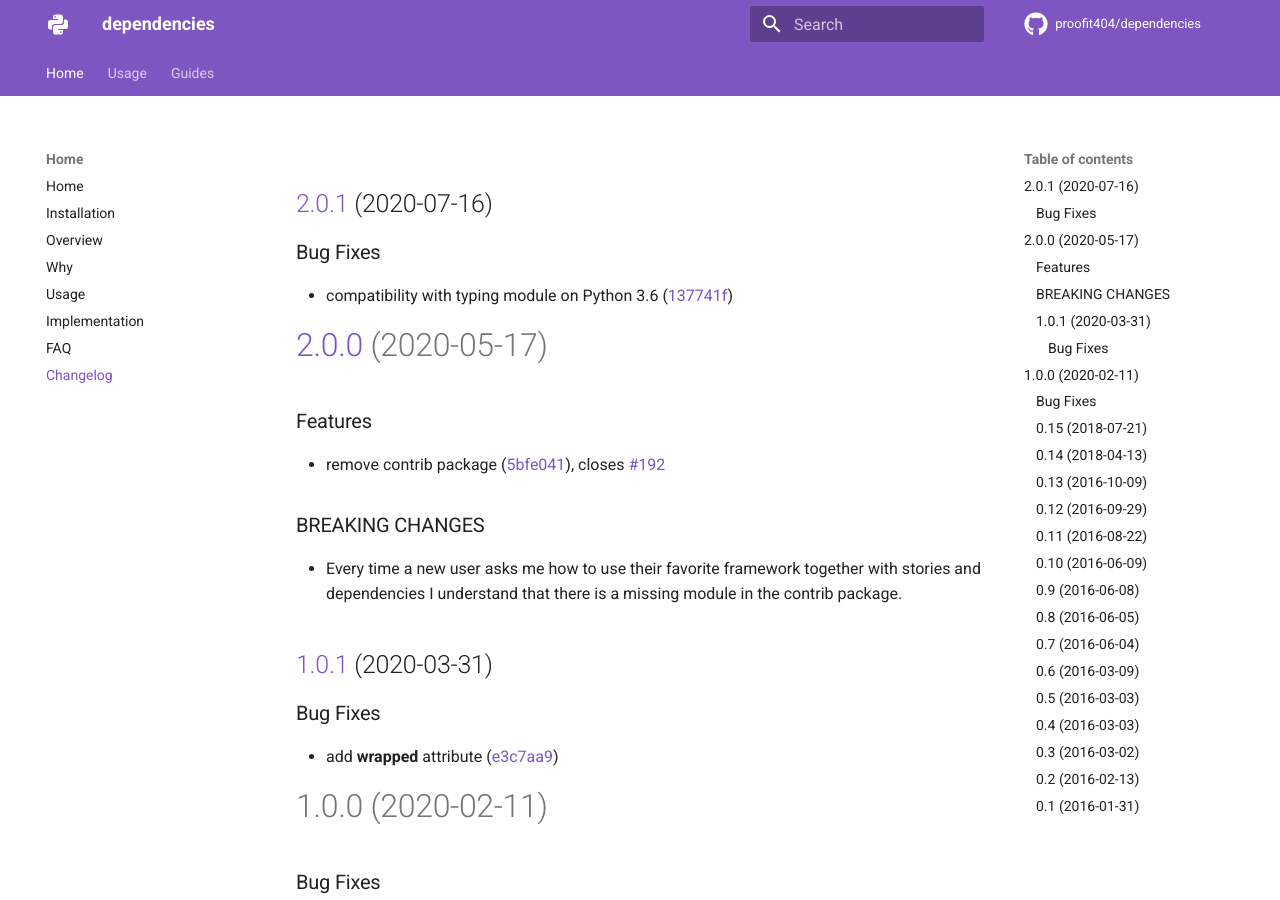
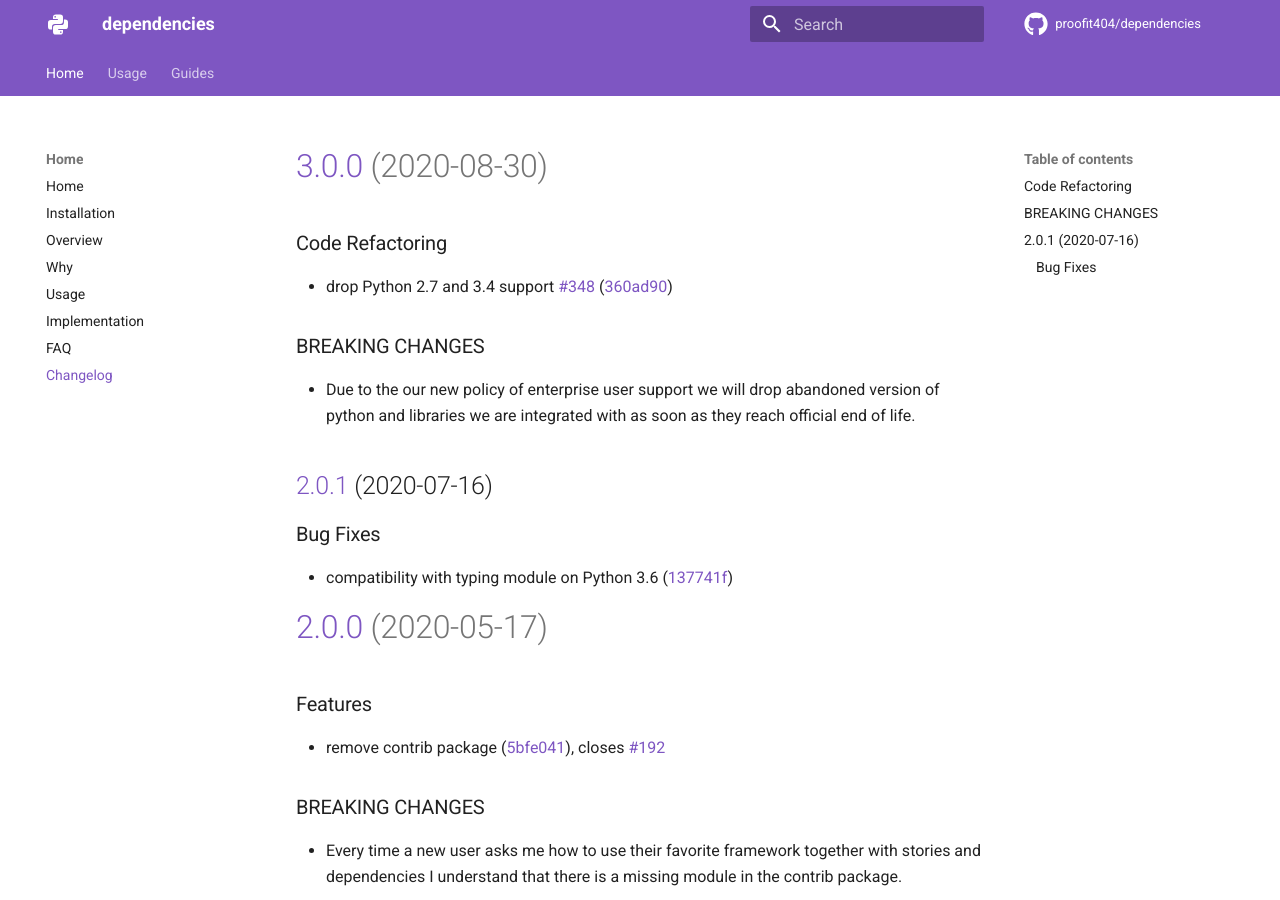
Before and after one commit to proofit404/dependencies, an MkDocs documentation site: the page built from docs/changelog.md, in a window 1280 px wide and 900 px high. Built offline with MkDocs 1.6.1 and Material for MkDocs 9.7.7, drawn with Linux system fonts in a browser that asks for light colours; comment, search, counter and statistics services are not loaded.

Commit message:
chore(release): 3.0.0 [skip ci]
# [3.0.0](https://github.com/proofit404/dependencies/compare/2.0.1...3.0.0) (2020-08-30)

### Code Refactoring

* drop Python 2.7 and 3.4 support [#348](https://github.com/proofit404/dependencies/issues/348) ([360ad90](https://github.com/proofit404/dependencies/commit/360ad90b51063e5c14b4df9b643caee25aba4848))

### BREAKING CHANGES

* Due to the our new policy of enterprise user support
we will drop abandoned version of python and libraries we are
integrated with as soon as they reach official end of life.

```diff
--- a/docs/changelog.md
+++ b/docs/changelog.md
@@ -1,3 +1,17 @@
+# [3.0.0](https://github.com/proofit404/dependencies/compare/2.0.1...3.0.0) (2020-08-30)
+
+
+### Code Refactoring
+
+* drop Python 2.7 and 3.4 support [#348](https://github.com/proofit404/dependencies/issues/348) ([360ad90](https://github.com/proofit404/dependencies/commit/360ad90b51063e5c14b4df9b643caee25aba4848))
+
+
+### BREAKING CHANGES
+
+* Due to the our new policy of enterprise user support
+we will drop abandoned version of python and libraries we are
+integrated with as soon as they reach official end of life.
+
 ## [2.0.1](https://github.com/proofit404/dependencies/compare/2.0.0...2.0.1) (2020-07-16)
 
 ### Bug Fixes
--- a/pyproject.toml
+++ b/pyproject.toml
@@ -1,6 +1,6 @@
 [tool.poetry]
 name = "dependencies"
-version = "2.0.1"
+version = "3.0.0"
 
 description = "Dependency Injection for Humans"
 readme = "docs/index.md"
```
